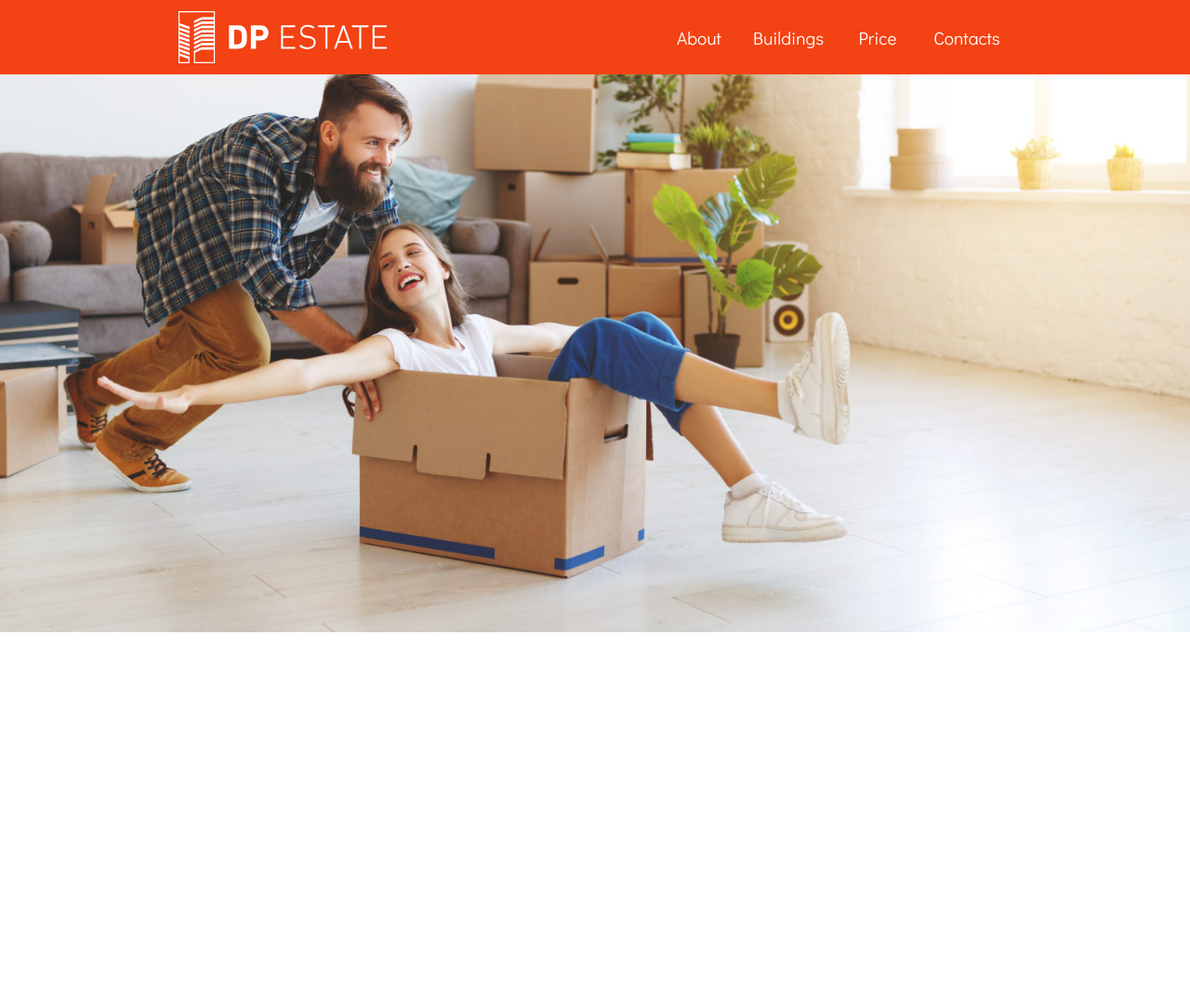
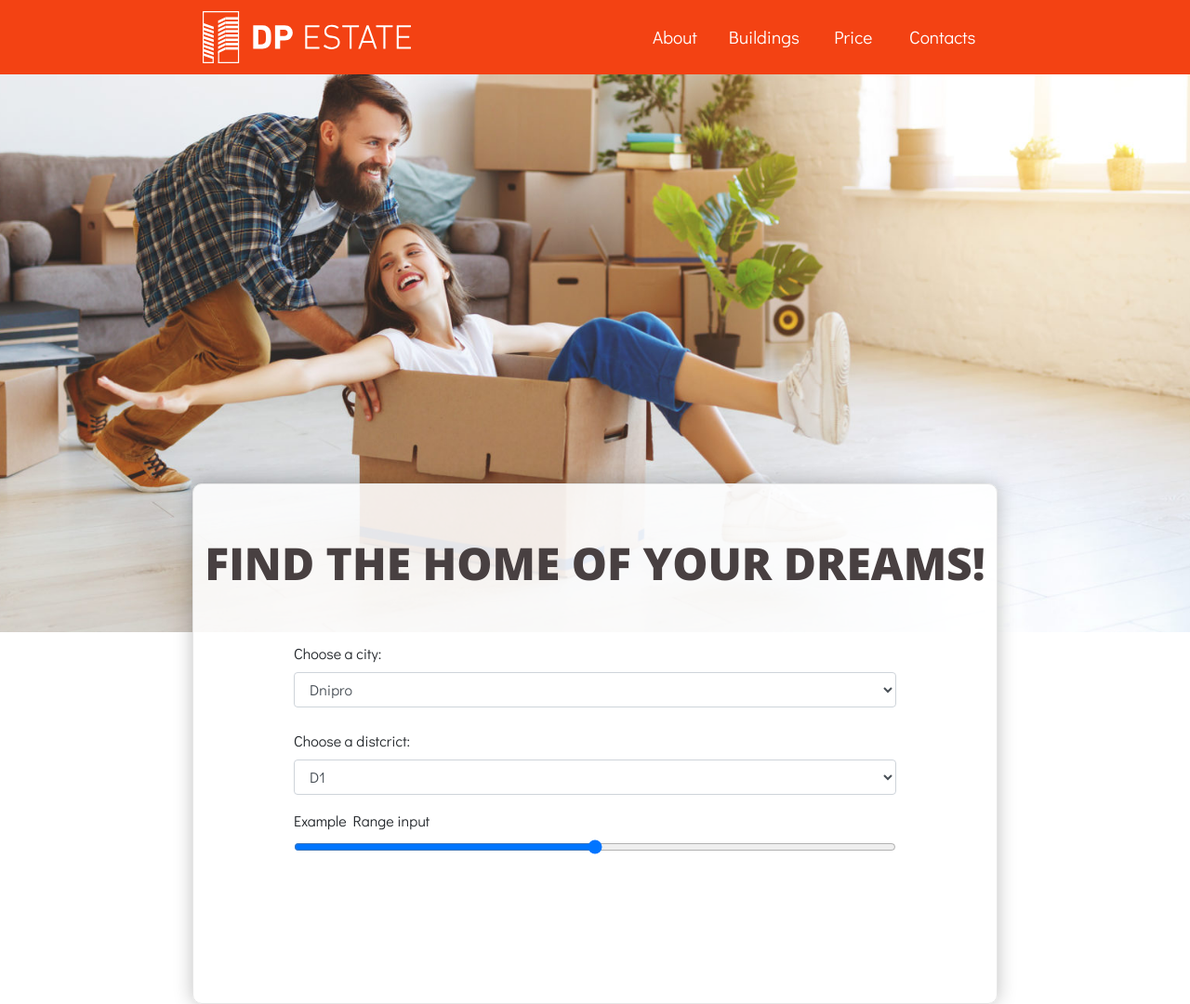
Before and after one commit to stasdsgn/builders_web, a website: page index.html in a window 1280 px wide. Shown: the whole page at 93% size. Before the commit the page ends 800 px from the top, so only its background shows below. Drawn offline with nearby package versions, Linux system fonts and the light colour scheme.

Commit message:
04_10_19 ADD FORM

```diff
--- a/index.html
+++ b/index.html
@@ -1,32 +1,79 @@
 <!DOCTYPE html>
 <html lang="en">
   <head>
-    <meta charset="UTF-8">
-    <meta name="viewport" content="width=device-width, initial-scale=1.0">
-    <meta http-equiv="X-UA-Compatible" content="ie=edge">
-    <!-- <link rel="stylesheet" href="../node_modules/bootstrap/dist/css/bootstrap.min.css"> -->
-    <link rel="stylesheet" href="main.css">
+    <meta charset="UTF-8" />
+    <meta name="viewport" content="width=device-width, initial-scale=1.0" />
+    <meta http-equiv="X-UA-Compatible" content="ie=edge" />
+    <link
+      rel="stylesheet"
+      href="../node_modules/bootstrap/dist/css/bootstrap.min.css"
+    />
+    <link rel="stylesheet" href="main.css" />
+    <!-- <link rel="stylesheet" href="stas-framework.css"> -->
     <title>Document</title>
   </head>
 
   <body>
     <div class="navbar">
       <div class="container">
-
         <a href="#" class="logo"></a>
-
         <div class="nav">
           <a href="#">About</a>
           <a href="#">Buildings</a>
           <a href="#">Price</a>
           <a href="#">Contacts</a>
         </div>
-
-
       </div>
     </div>
     <div id="showcase"></div>
+    <div class="container">
+      <div id="showcase-finder" class="fl-c">
+        <h1>Find the home of your dreams!</h1>
+        <div class="form-group w-75">
+          <label for="exampleFormControlSelect1">Choose a city:</label>
+          <select
+            class="form-control"
+            id="exampleFormControlSelect1"
+            name="city"
+            value="Dnipro"
+          >
+            <option>Dnipro</option>
+            <option>Kyiv</option>
+            <option>Odessa</option>
+            <option>Lviv</option>
+            <option>Kharkiv</option>
+          </select>
+
+          <div class="form-group w-100 mt-4">
+            <label for="exampleFormControlSelect1">Choose a distcrict:</label>
+            <select
+              class="form-control"
+              id="exampleFormControlSelect1"
+              name="city"
+              value="D1"
+            >
+              <option>D1</option>
+              <option>D2</option>
+              <option>D3</option>
+              <option>D4</option>
+              <option>D5</option>
+            </select>
+          </div>
+
+          <form>
+            <div class="form-group">
+              <label for="formControlRange">Example Range input</label>
+              <input
+                type="range"
+                class="form-control-range"
+                id="formControlRange"
+              />
+            </div>
+          </form>
+        </div>
+      </div>
+    </div>
+
     <script src="../node_modules/bootstrap/dist/js/bootstrap.min.js"></script>
   </body>
-
 </html>
--- a/main.css
+++ b/main.css
@@ -1,9 +1,12 @@
 @import url("https://fonts.googleapis.com/css?family=Didact+Gothic&display=swap&subset=cyrillic-ext");
+@import url('https://fonts.googleapis.com/css?family=Open+Sans:300,400,800&display=swap&subset=cyrillic-ext');
 
 body {
   --maincolor: #f34213;
-  --subcolor001: #58355e;
+  --subcolor001: #484041;
   --subcolor002: #f18701;
+  --white: #ffffffe0;
+  --light-grey: #e6e6e6;
   font-family: "Didact Gothic", sans-serif;
   font-size: 16px;
   margin: 0;
@@ -14,6 +17,22 @@ a {
   color: inherit;
   font-size: inherit;
   text-decoration: none;
+}
+
+
+.fl-r {
+  display: flex;
+  flex-direction: row;
+  justify-content: center;
+  align-items: center;
+}
+
+.fl-c {
+  display: flex;
+  flex-direction: column;
+  justify-content: start;
+  /* align-content: center; */
+  align-items: center;
 }
 
 .container {
@@ -73,11 +92,35 @@ a {
 }
 
 #showcase {
-  display: flex;
   background-image: url(../images/AdobeStock_230714251-1920x721.jpeg);
   background-position-x: center;
   background-position-y: top;
   background-repeat: no-repeat;
   background-size: cover;
   height: 75vh;
+  display: flex;
+  flex-direction: column;
 }
+
+#showcase-finder{
+  width: 100%;
+  height: 70vh;
+  background-color: var(--white);
+  border-radius: 10px;
+  margin-top: -10rem;
+  z-index: 100;
+  border: 1px solid var(--light-grey);
+  box-shadow: 0 0 20px rgba(0,0,0,0.25);
+}
+
+h1 {
+  display: block;
+  width: 100%;
+  font-size: 3rem;
+  font-family: 'Open Sans', sans-serif;
+  font-weight: 800;
+  margin: 3.5rem;
+  text-transform: uppercase;
+  color: var(--subcolor001);
+  text-align: center;
+}
--- /dev/null
+++ b/stas-framework.css
@@ -0,0 +1,32 @@
+@import url('https://fonts.googleapis.com/css?family=Open+Sans:300,400,800&display=swap&subset=cyrillic-ext');
+/* COLORS */
+body{
+    --subcolor-txt:#58355e;
+}
+
+.fl-r {
+  display: flex;
+  flex-direction: row;
+  justify-content: center;
+  align-items: center;
+}
+
+.fl-c {
+  display: flex;
+  flex-direction: row;
+  justify-content: center;
+  align-items: center;
+}
+
+h1 {
+    display: block;
+    font-size: 3rem;
+    font-family: 'Open Sans', sans-serif;
+    font-weight: 800;
+    margin: auto;
+    padding: 4rem 6rem;
+    background-color: rgba(255, 255, 255, 0.75);
+    border-radius: 5px;
+    text-transform: uppercase;
+    color: var(--subcolor-txt);
+}
```
Lines whose indentation alone changed are shown as unchanged.
